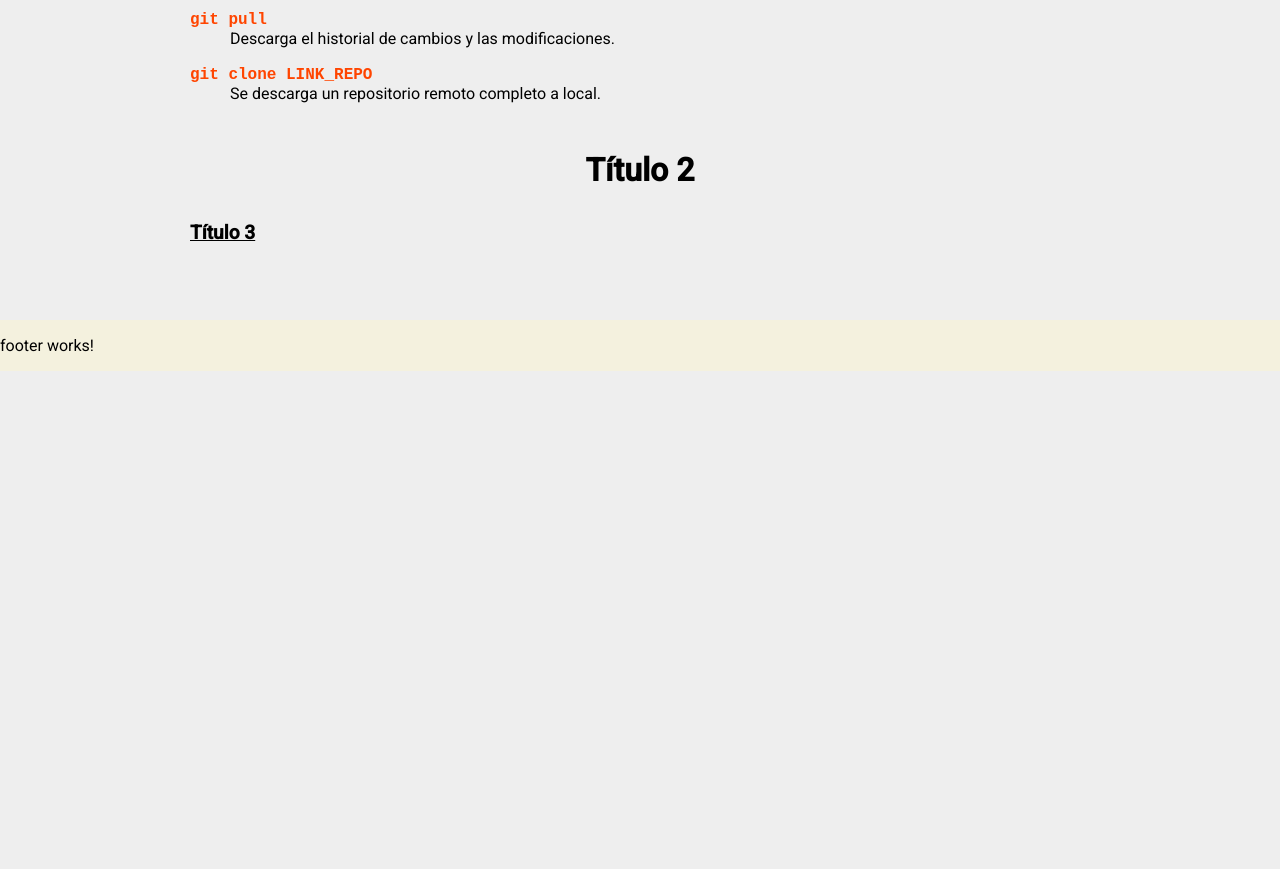
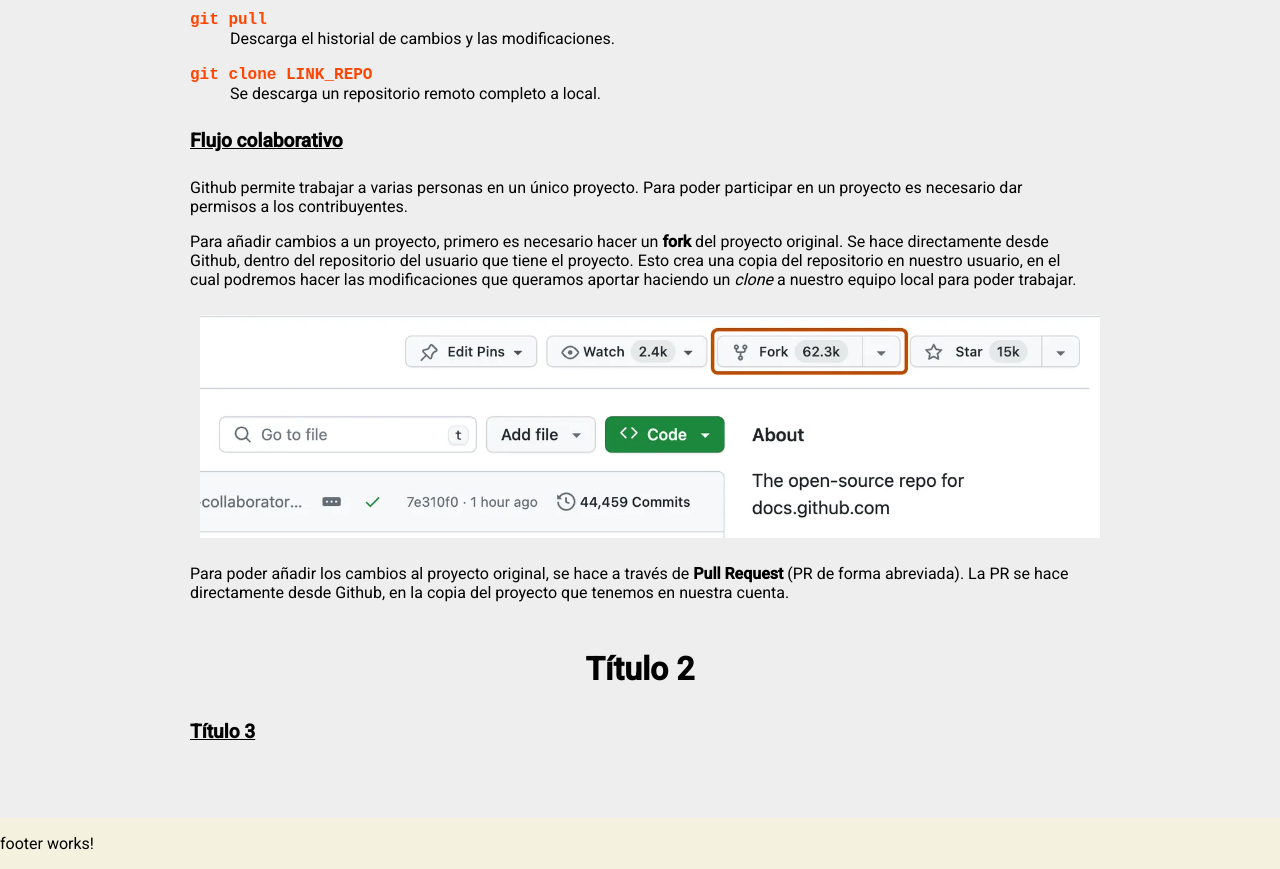
Before and after one commit to boboxanqui/Apuntes, an Angular app: page /git in a window 1280 px wide. Shown: the part 6120-6989 px from the top of the page. Before the commit the page ends 6491 px from the top, so only its background shows below. Built offline with nearby package versions, Linux system fonts and the light colour scheme.

Commit message:
Flujo colaborativo de Github

```diff
--- a/src/app/pages/git/git.component.html
+++ b/src/app/pages/git/git.component.html
@@ -471,7 +471,8 @@
         <li>
             <span class="git-option">add origin LINK_REPO</span>
             <i class="fa-solid fa-right-long"></i>
-            Se indica a que repositorio remoto debe conectarse. Ej. <i>git remote add origin git@github.com:boboxanqui/Apuntes.git</i>
+            Se indica a que repositorio remoto debe conectarse. Ej. <i>git remote add origin
+                git@github.com:boboxanqui/Apuntes.git</i>
         </li>
     </ul>
 
@@ -479,7 +480,8 @@
     <dd>Actualiza todos los últimos commits con el repositorio remoto.</dd>
 
     <dt><code>git fetch</code></dt>
-    <dd>Descarga en local el historial de cambios, es decir los datos de los últimos commits sin descargar las modificaciones. Útil para comprobar si hay algun conflicto.</dd>
+    <dd>Descarga en local el historial de cambios, es decir los datos de los últimos commits sin descargar las
+        modificaciones. Útil para comprobar si hay algun conflicto.</dd>
 
     <dt><code>git pull</code></dt>
     <dd>Descarga el historial de cambios y las modificaciones.</dd>
@@ -488,6 +490,24 @@
     <dd>Se descarga un repositorio remoto completo a local.</dd>
 </dl>
 
+<!-- Flujo colaborativo -->
+<h4 class="title-3">Flujo colaborativo</h4>
+
+<p>Github permite trabajar a varias personas en un único proyecto. Para poder participar en un proyecto es necesario dar
+    permisos a los contribuyentes.</p>
+
+<p>Para añadir cambios a un proyecto, primero es necesario hacer un <strong>fork</strong> del proyecto original. Se hace
+    directamente desde Github, dentro del repositorio del usuario que tiene el proyecto. Esto crea una copia del
+    repositorio en nuestro usuario, en el cual podremos hacer las modificaciones que queramos aportar haciendo un
+    <i>clone</i> a nuestro equipo local para poder trabajar.</p>
+
+<img src="../../../assets/img/github-fork-button.webp"
+     alt="Captura de pantalla de Github donde se indica el botón de Fork"
+     class="img-fluid text-center">
+
+<p>Para poder añadir los cambios al proyecto original, se hace a través de <strong>Pull Request</strong> (PR de forma
+    abreviada). La PR se hace directamente desde Github, en la copia del proyecto que tenemos en nuestra cuenta. </p>
+
 
 
 
```
Also changed, not shown: src/assets/img/github-fork-button.webp (added).
